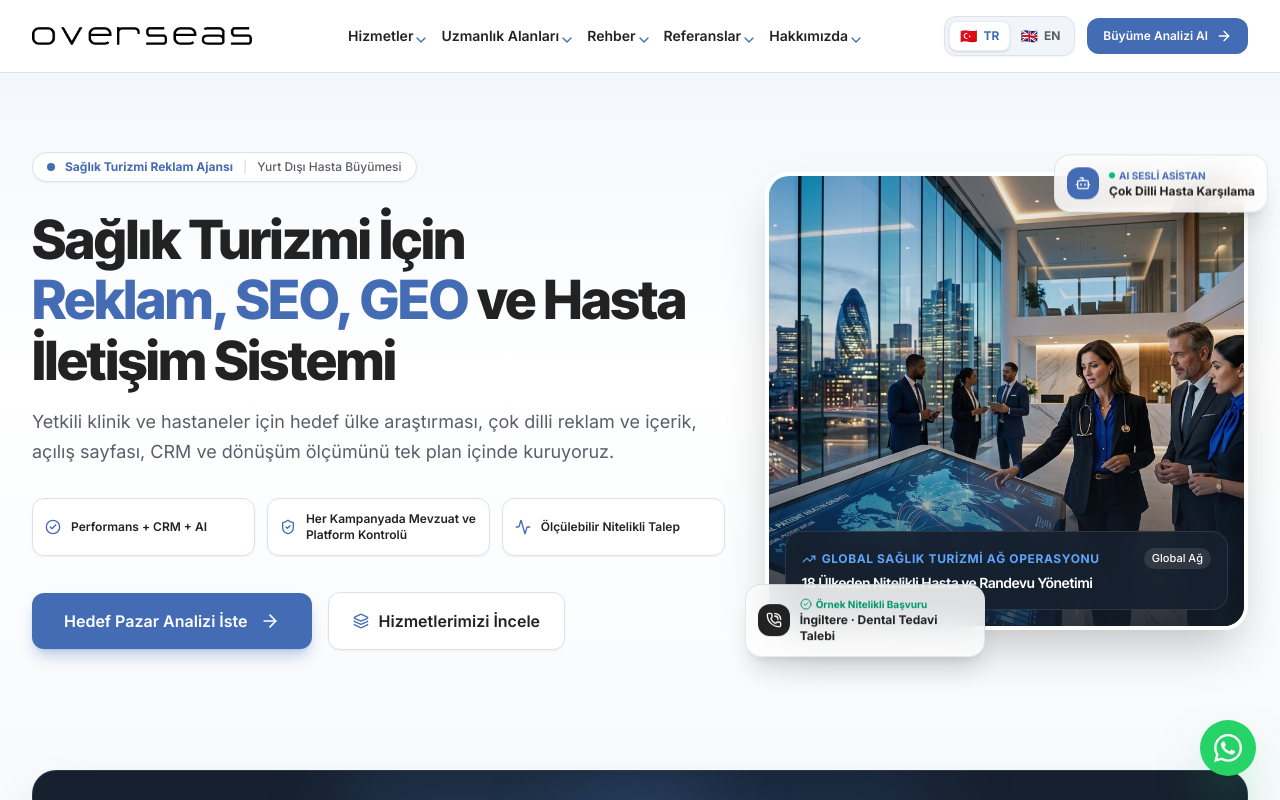
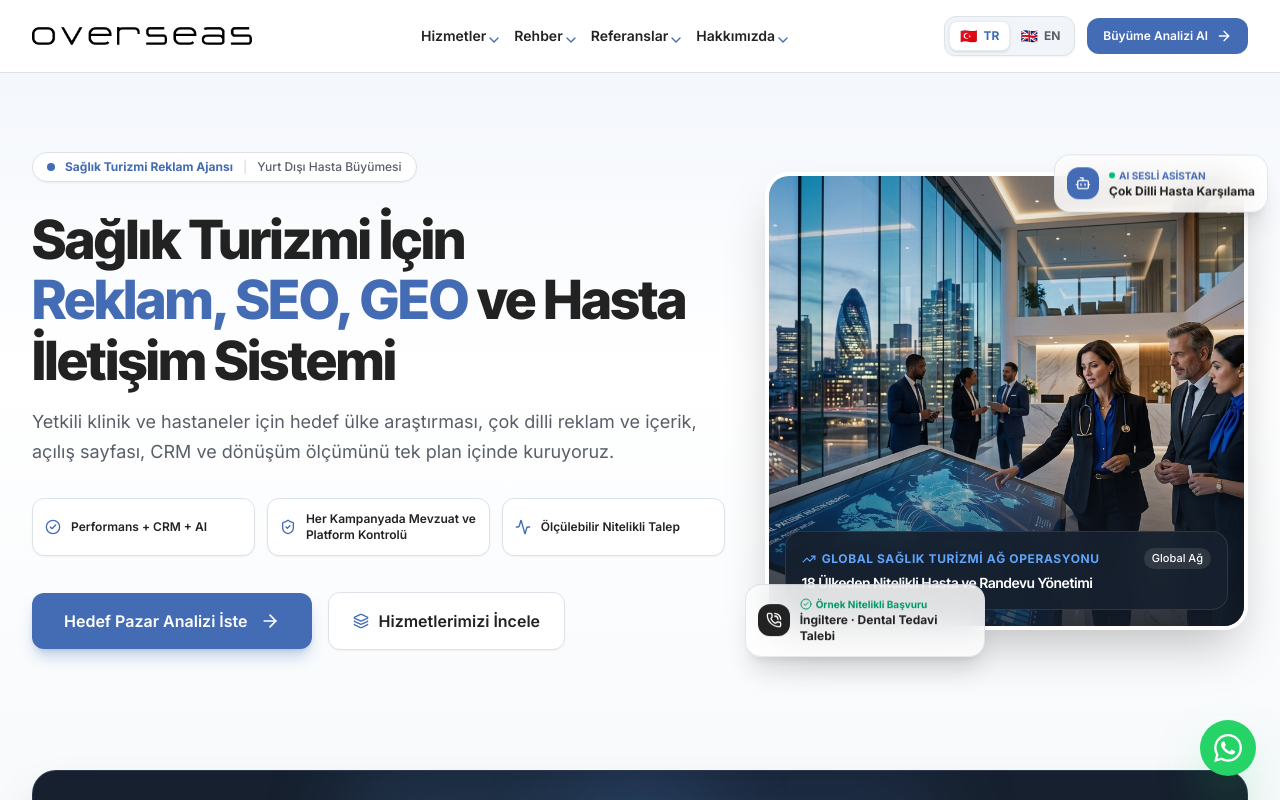
Before and after one commit to kaankarakas34/overseas, a React (Vite) app: page / in a window 1280 px wide. Shown: the top 800 px of the page. Built offline with nearby package versions, Linux system fonts and the light colour scheme.

Commit message:
fix: Uzmanlık alanlarını üst menüden kaldırarak navigasyonu sadeleştir

```diff
--- a/scripts/verifyHeaderBrowser.mjs
+++ b/scripts/verifyHeaderBrowser.mjs
@@ -10,7 +10,7 @@ run(['run-code',`async page => {
  await page.route(/google-analytics|googletagmanager|facebook/,r=>r.abort());
  await page.evaluate(()=>{window.__navEvents=[];window.gtag=(...args)=>window.__navEvents.push(args)});
  const nav=page.locator('header nav[aria-label="Ana navigasyon"]');
- if(await nav.locator(':scope > div > a').count()!==5)throw Error('Expected five top sections');
+ if(await nav.locator(':scope > div > a').count()!==4)throw Error('Expected four top sections');
  const summary=nav.locator('summary').first();await summary.focus();await page.keyboard.press('Enter');await page.waitForFunction(()=>document.querySelector('header details')?.open);
  if(await nav.locator('details').first().locator('a').count()!==7)throw Error('Expected all services and six families');
  await page.screenshot({path:'output/playwright/nav-04-desktop.png'});
@@ -27,9 +27,9 @@ run(['run-code',`async page => {
  console.log('PASS: desktop keyboard, focus, outside/route close, analytics, mocked form failure/success');
 }`]);
 run(['goto',base+'/hizmetler?lang=en']);run(['snapshot']);
-run(['run-code',`async page => {if(await page.locator('header nav[aria-label="Main navigation"] > div > a').count()!==5)throw Error('English five sections');await page.locator('header').getByRole('button',{name:'Get a Growth Analysis',exact:true}).click();await page.getByRole('button',{name:'Close',exact:true}).first().waitFor();await page.getByRole('button',{name:'Close',exact:true}).first().click();}`]);
+run(['run-code',`async page => {if(await page.locator('header nav[aria-label="Main navigation"] > div > a').count()!==4)throw Error('English four sections');await page.locator('header').getByRole('button',{name:'Get a Growth Analysis',exact:true}).click();await page.getByRole('button',{name:'Close',exact:true}).first().waitFor();await page.getByRole('button',{name:'Close',exact:true}).first().click();}`]);
 run(['goto',base+'/hizmetler?lang=tr']);run(['resize','390','844']);run(['snapshot']);
-run(['run-code',`async page => {await page.locator('header').getByRole('button',{name:'Menüyü Aç',exact:true}).click();const nav=page.locator('#mobile-navigation');if(await nav.locator(':scope > div > a').count()!==5)throw Error('Mobile hierarchy');await nav.locator('summary').first().click();if(await nav.locator('details').first().locator('a').count()!==7)throw Error('Mobile service families');if(await page.evaluate(()=>document.documentElement.scrollWidth>innerWidth))throw Error('Mobile overflow');await page.screenshot({path:'output/playwright/nav-04-mobile.png'});await page.keyboard.press('Escape');await page.keyboard.press('Escape');if(await nav.count())throw Error('Escape did not close mobile');await page.locator('header').getByRole('button',{name:'Menüyü Aç',exact:true}).click();await page.evaluate(()=>{window.gtag=undefined});await page.locator('#mobile-navigation').getByRole('button',{name:'Büyüme Analizi Al',exact:true}).click();await page.getByRole('button',{name:'Kapat',exact:true}).first().waitFor();await page.getByRole('button',{name:'Kapat',exact:true}).first().click();console.log('PASS: mobile hierarchy, overflow, close, CTA without analytics');}`]);
+run(['run-code',`async page => {await page.locator('header').getByRole('button',{name:'Menüyü Aç',exact:true}).click();const nav=page.locator('#mobile-navigation');if(await nav.locator(':scope > div > a').count()!==4)throw Error('Mobile hierarchy');await nav.locator('summary').first().click();if(await nav.locator('details').first().locator('a').count()!==7)throw Error('Mobile service families');if(await page.evaluate(()=>document.documentElement.scrollWidth>innerWidth))throw Error('Mobile overflow');await page.screenshot({path:'output/playwright/nav-04-mobile.png'});await page.keyboard.press('Escape');await page.keyboard.press('Escape');if(await nav.count())throw Error('Escape did not close mobile');await page.locator('header').getByRole('button',{name:'Menüyü Aç',exact:true}).click();await page.evaluate(()=>{window.gtag=undefined});await page.locator('#mobile-navigation').getByRole('button',{name:'Büyüme Analizi Al',exact:true}).click();await page.getByRole('button',{name:'Kapat',exact:true}).first().waitFor();await page.getByRole('button',{name:'Kapat',exact:true}).first().click();console.log('PASS: mobile hierarchy, overflow, close, CTA without analytics');}`]);
 run(['resize','1100','900']);run(['snapshot']);run(['run-code',`async page => {if(await page.evaluate(()=>document.documentElement.scrollWidth>innerWidth))throw Error('Intermediate overflow');if(!await page.locator('header').getByRole('button',{name:'Menüyü Aç',exact:true}).isVisible())throw Error('Intermediate navigation unavailable');}`]);
 run(['run-code',`async page => {const results=[];for(const path of ${JSON.stringify(urls)}){const response=await page.goto(${JSON.stringify(base)}+path);await page.locator('header button[aria-controls="mobile-navigation"]').waitFor({state:'attached'});if(response.status()!==200||/404|Sayfa Bulunamadı/.test(await page.title()))throw Error('Broken route '+path);await page.locator('link[rel="canonical"]').waitFor({state:'attached'});results.push({path,status:response.status()});}console.log('PASS: '+results.length+' new/old header destinations resolve without soft/hard 404');await page.evaluate(r=>{window.__routeResults=r},results);}`]);
 run(['close']);console.log('NAV-04 browser acceptance PASS; '+urls.length+' URLs checked.');
--- a/scripts/verifyHeaderStatic.mjs
+++ b/scripts/verifyHeaderStatic.mjs
@@ -1,7 +1,7 @@
 import fs from 'node:fs';import assert from 'node:assert/strict';
 const groups=JSON.parse(fs.readFileSync('src/data/headerNavigation.json','utf8'));
 const families=JSON.parse(fs.readFileSync('src/data/serviceFamilies.json','utf8'));
-assert.equal(groups.length,5);assert.deepEqual(groups[0].links.slice(1).map(l=>l.url),families.map(f=>f.url));
+assert.equal(groups.length,4);assert.deepEqual(groups[0].links.slice(1).map(l=>l.url),families.map(f=>f.url));
 const targets=[...new Set(groups.flatMap(g=>[g.url,...g.links.map(l=>l.url)]))];
 for(const url of targets){const file='dist'+url+'/index.html';assert.ok(fs.existsSync(file),'Missing static destination '+url);const html=fs.readFileSync(file,'utf8');assert.ok(!/<title[^>]*>404/.test(html),'Soft 404 '+url);const header=html.match(/<header\b[^>]*>[\s\S]*?<\/header>/)?.[0];assert.ok(header,'Missing static header '+url);for(const g of groups)for(const l of g.links)assert.ok(header.includes('href="'+l.url+'"'),'Static header link parity '+url+' -> '+l.url);}
 const baseline=process.argv[2];if(baseline){const before=JSON.parse(fs.readFileSync(baseline,'utf8'));for(const [file,tags] of Object.entries(before)){const html=fs.readFileSync(file,'utf8');const after=[...html.matchAll(/<title[^>]*>[^<]*<\/title>|<meta[^>]*(?:name="(?:description|robots)")[^>]*>|<link[^>]*(?:rel="(?:canonical|alternate)")[^>]*>/g)].map(m=>m[0]);assert.deepEqual(after,tags,'Changed SEO tags '+file);}console.log('PASS: '+Object.keys(before).length+' pages preserve baseline SEO metadata');}
--- a/src/data/headerNavigation.json
+++ b/src/data/headerNavigation.json
@@ -54,128 +54,6 @@
         "label": {
           "tr": "İçerik & Marka",
           "en": "Content & Brand"
-        }
-      }
-    ]
-  },
-  {
-    "id": "specialties",
-    "url": "/sektorler",
-    "label": {
-      "tr": "Uzmanlık Alanları",
-      "en": "Specialties"
-    },
-    "links": [
-      {
-        "url": "/sektorler",
-        "label": {
-          "tr": "Tüm Uzmanlık Alanları",
-          "en": "All Specialties"
-        }
-      },
-      {
-        "url": "/sac-ekimi-reklam-ajansi",
-        "label": {
-          "tr": "Saç Ekimi Reklam Ajansı",
-          "en": "Hair Transplant Advertising Agency"
-        }
-      },
-      {
-        "url": "/dis-klinigi-reklam-ajansi",
-        "label": {
-          "tr": "Diş Kliniği Reklam Ajansı",
-          "en": "Dental Clinic Advertising Agency"
-        }
-      },
-      {
-        "url": "/estetik-klinigi-reklam-ajansi",
-        "label": {
-          "tr": "Estetik Kliniği Reklam Ajansı",
-          "en": "Aesthetic Clinic Advertising Agency"
-        }
-      },
-      {
-        "url": "/plastik-cerrahi-reklam-ajansi",
-        "label": {
-          "tr": "Plastik Cerrahi Reklam Ajansı",
-          "en": "Plastic Surgery Advertising Agency"
-        }
-      },
-      {
-        "url": "/obezite-cerrahisi-reklam-ajansi",
-        "label": {
-          "tr": "Obezite Cerrahisi Reklam Ajansı",
-          "en": "Bariatric Surgery Advertising Agency"
-        }
-      },
-      {
-        "url": "/tup-bebek-reklam-ajansi",
-        "label": {
-          "tr": "Tüp Bebek Reklam Ajansı",
-          "en": "IVF & Fertility Advertising Agency"
-        }
-      },
-      {
-        "url": "/goz-klinigi-reklam-ajansi",
-        "label": {
-          "tr": "Göz Kliniği Reklam Ajansı",
-          "en": "Eye Clinic & Vision Advertising Agency"
-        }
-      },
-      {
-        "url": "/hastane-reklam-ajansi",
-        "label": {
-          "tr": "Hastane Reklam Ajansı",
-          "en": "Hospital & Health Group Advertising Agency"
-        }
-      },
-      {
-        "url": "/doktor-reklam-ajansi",
-        "label": {
-          "tr": "Doktor Reklam Ajansı",
-          "en": "Doctor & Private Practice Advertising Agency"
-        }
-      },
-      {
-        "url": "/klinik-reklam-ajansi",
-        "label": {
-          "tr": "Klinik Reklam Ajansı",
-          "en": "Klinik Reklam Ajansı"
-        }
-      },
-      {
-        "url": "/dermatoloji-reklam-ajansi",
-        "label": {
-          "tr": "Dermatoloji Reklam Ajansı",
-          "en": "Dermatoloji Reklam Ajansı"
-        }
-      },
-      {
-        "url": "/medikal-estetik-reklam-ajansi",
-        "label": {
-          "tr": "Medikal Estetik Reklam Ajansı",
-          "en": "Medikal Estetik Reklam Ajansı"
-        }
-      },
-      {
-        "url": "/fizik-tedavi-reklam-ajansi",
-        "label": {
-          "tr": "Fizik Tedavi Reklam Ajansı",
-          "en": "Fizik Tedavi Reklam Ajansı"
-        }
-      },
-      {
-        "url": "/ortopedi-reklam-ajansi",
-        "label": {
-          "tr": "Ortopedi Reklam Ajansı",
-          "en": "Ortopedi Reklam Ajansı"
-        }
-      },
-      {
-        "url": "/saglik-turizmi-araci-kurulus-pazarlama",
-        "label": {
-          "tr": "Sağlık Turizmi Aracı Kuruluş Pazarlama",
-          "en": "Sağlık Turizmi Aracı Kuruluş Pazarlama"
         }
       }
     ]
```
